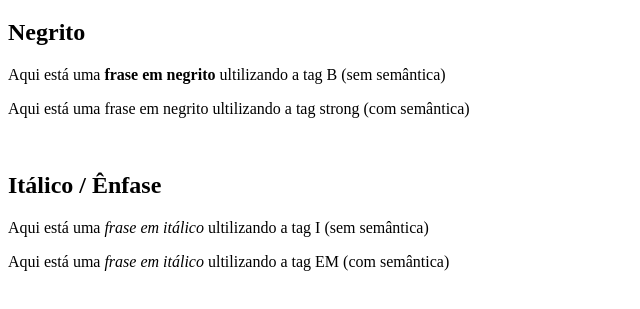
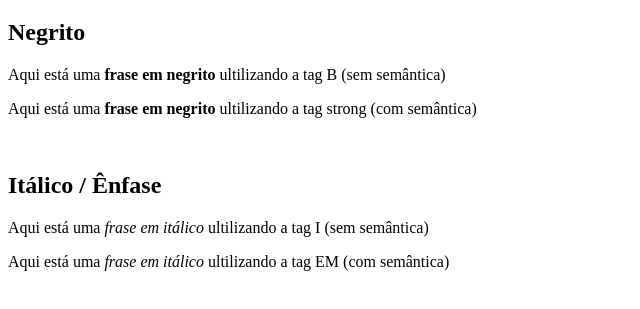
Before and after one commit to pedrosimoess/estudo-html, a plain HTML site: page ex008/index.html in a window 1280 px wide. Shown: the part 61-370 px from the top of the page, without its empty margins (0-640 px from the left). Drawn offline with Linux system fonts and the light colour scheme.

Commit message:
correção ultimo exercício

```diff
--- a/ex008/index.html
+++ b/ex008/index.html
@@ -9,7 +9,7 @@
     <h1>Principais formatações</h1>
     <h2>Negrito</h2>
     <p>Aqui está uma <b>frase em negrito</b> ultilizando a tag B (sem semântica)</p>
-    <p>Aqui está uma frase em negrito ultilizando a tag strong (com semântica)</p>
+    <p>Aqui está uma <strong>frase em negrito</strong> ultilizando a tag strong (com semântica)</p>
     <br>
     <h2>Itálico / Ênfase</h2>
     <p>Aqui está uma <i>frase em itálico</i> ultilizando a tag I (sem semântica)</p>
```
